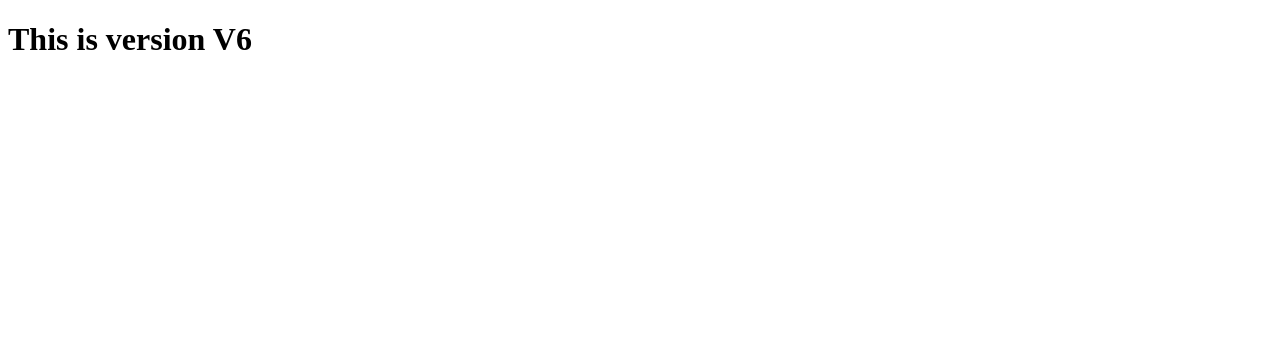
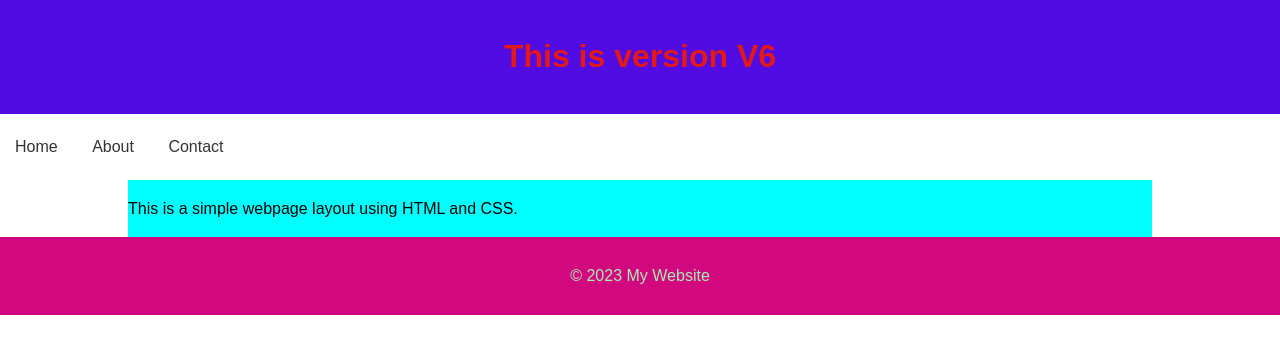
Before and after one commit to Niharika-Porwal23012007/myrepo, a plain HTML site: page index.html in a window 1280 px wide. Drawn offline with Linux system fonts and the light colour scheme.

Commit message:
Added Design for Website

```diff
--- a/index.html
+++ b/index.html
@@ -3,9 +3,23 @@
 <head>
     <meta charset="UTF-8">
     <meta name="viewport" content="width=device-width, initial-scale=1.0">
+    <link rel="stylesheet" href="style.css">
     <title>Document</title>
 </head>
 <body>
-    <h1>This is version V6</h1>
+    <header>
+        <h1>This is version V6</h1>
+    </header>
+    <nav>
+        <a href="#">Home</a>
+        <a href="#">About</a>
+        <a href="#">Contact</a>
+    </nav>
+    <div class="container">
+        <p>This is a simple webpage layout using HTML and CSS.</p>
+    </div>
+    <footer>
+        <p>&copy; 2023 My Website</p>
+    </footer>
 </body>
 </html>
--- /dev/null
+++ b/style.css
@@ -0,0 +1,44 @@
+body {
+    font-family: Arial, sans-serif;
+    line-height: 1.6;
+    margin: 0;
+    padding: 0;
+}
+
+header {
+    background: #500ce2;
+    color: #e41818;
+    padding: 10px 0;
+    text-align: center;
+}
+
+nav {
+    margin: 20px 0;
+}
+
+nav a {
+    color: #333;
+    text-decoration: none;
+    padding: 10px 15px;
+}
+
+nav a:hover {
+    background: #7ced0b;
+}
+
+.container {
+    width: 80%;
+    margin: auto;
+    overflow: hidden;
+    background-color: aqua;
+}
+
+footer {
+    background: #d2097e;
+    color: #acedb5;
+    text-align: center;
+    padding: 10px 0;
+    position: relative;
+    bottom: 0;
+    width: 100%;
+}
```
